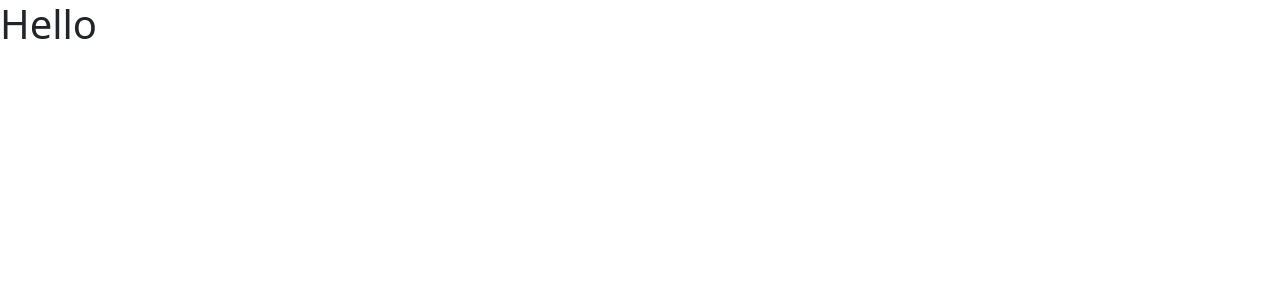
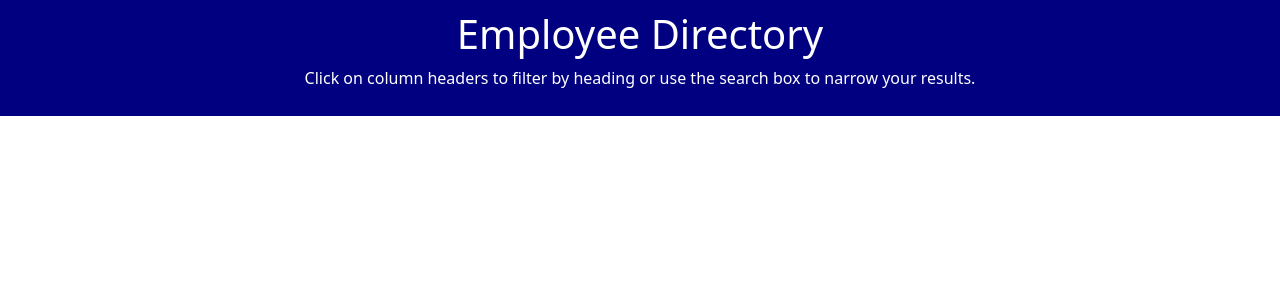
Before and after one commit to joyfullyx/employee-directory-react, a React (Create React App) app: page / in a window 1280 px wide. Shown: the top 300 px of the page. Built offline with nearby package versions, Linux system fonts and the light colour scheme.

Commit message:
header added and rendering

```diff
--- a/src/components/EmployeeContainer.js
+++ b/src/components/EmployeeContainer.js
@@ -21,7 +21,7 @@ class EmployeeContainer extends React.Component {
     render() {
         return (
             <div>
-                <h1>Hello</h1>
+                <Header />
             </div>
         )
     }
--- a/src/components/Header.js
+++ b/src/components/Header.js
@@ -4,7 +4,7 @@ import "../styles/Header.css";
 
 function Header() {
   return (
-    <header>
+    <header className="header">
       <h1 className="text-center">Employee Directory</h1>
       <p className="text-center">
         Click on column headers to filter by heading or use the search box to
--- a/src/index.css
+++ b/src/index.css
@@ -1,4 +1,4 @@
-/* body {
+body {
   margin: 0;
   font-family: -apple-system, BlinkMacSystemFont, 'Segoe UI', 'Roboto', 'Oxygen',
     'Ubuntu', 'Cantarell', 'Fira Sans', 'Droid Sans', 'Helvetica Neue',
@@ -10,4 +10,4 @@
 code {
   font-family: source-code-pro, Menlo, Monaco, Consolas, 'Courier New',
     monospace;
-} */
+}
--- a/src/styles/Header.css
+++ b/src/styles/Header.css
@@ -0,0 +1,5 @@
+.header {
+    background: navy;
+    color: white;
+    padding: 10px;
+}
```
